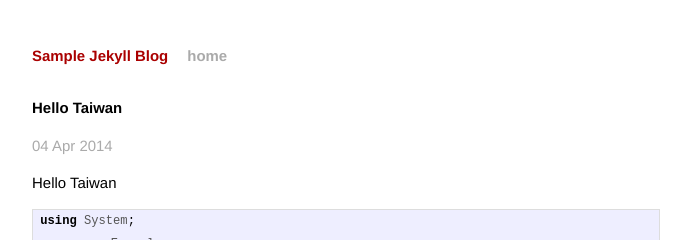
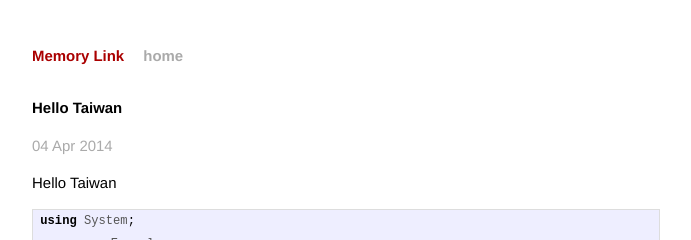
Before and after one commit to azon/azon.github.io, a Jekyll site: the page built from _posts/2014-04-04-hello-taiwan.markdown, in a window 1280 px wide. Shown: the top 240 px of the page, without its empty margins (294-985 px from the left). Built offline with Jekyll 4.4.1, drawn with Linux system fonts in a browser that asks for light colours; Markdown is read by kramdown in place of the engine named in the settings.

Commit message:
update 20140406

```diff
--- a/_config.yml
+++ b/_config.yml
@@ -1,8 +1,8 @@
 # Name of your blog (this will show up at the top of your page and in the RSS feed)
-name: Sample Jekyll Blog
+name: Memory Link
 
 # Short description (goes below the title; it will also be used in the RSS feed)
-description: This is a sample Jekyll Blog.
+description: This is a personal memory
 
 # Your name, as you want it to appear underneath each post and in the footer
 author: azon
```
